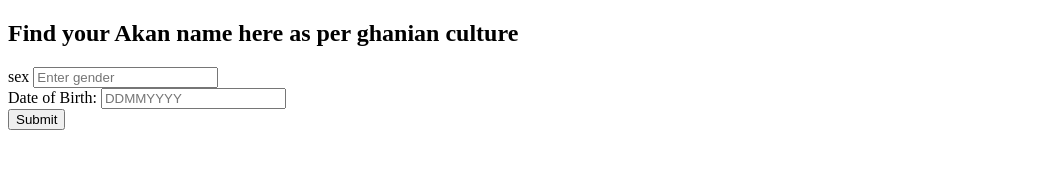
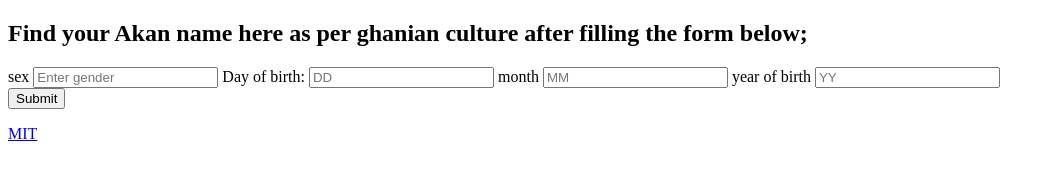
Before and after one commit to hillam1/week2-ip, a plain HTML site: page index.html in a window 1280 px wide. Shown: the whole page, without its empty margins (0-1055 px from the left). Drawn offline with Linux system fonts and the light colour scheme.

Commit message:
add function

```diff
--- a/index.html
+++ b/index.html
@@ -8,25 +8,36 @@
 <body>
 
     <div class="container">
-        <h2>Find your Akan name here as per ghanian culture</h2>
+        <h2>Find your Akan name here as per ghanian culture after filling the form below;</h2>
         <form>
 
-            <div class="form-group">
+
                 <label for="sex">sex</label>
                 <input type="text" placeholder="Enter gender" id="sex">
-            </div>
-            <div class="form-group">
-                <label for="date-of-birth">Date of Birth:</label>
 
-                <input type="number" class="form-control" placeholder="DDMMYYYY" id="birthday">
 
+                <label for="day">Day of birth:</label>
+
+                <input type="number" placeholder="DD" id="day">
+
+
+
+                <label for="month">month</label>
+
+                <input type="number" placeholder="MM" id="month">
+
+
+                <label for="year">year of birth</label>
+
+                <input type="number" placeholder="YY" id="year">
             </div>
 
 
-            <button type="button" class="btn btn-primary" onclick="onSubmit()">Submit</button>
+            <button type="button" onclick="onSubmit()">Submit</button>
         </form>
-        <p id="output"></p>
+
     </div>
+    <p><a href="LICENSE/license">MIT</a></p>
 
 
     <script src="js/script.js"></script>
```
Also changed, not shown: 1 other file.
